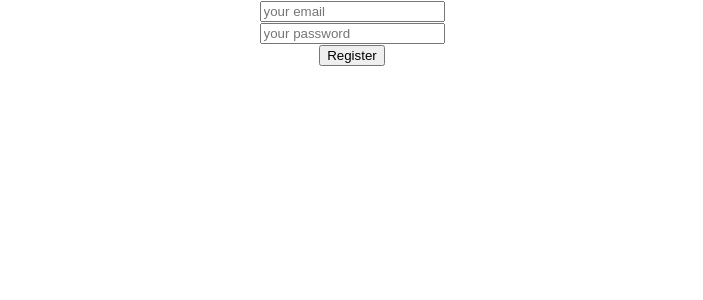
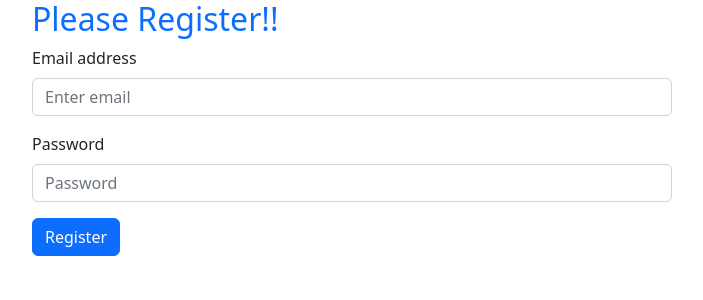
Before and after one commit to rasel497/email-password-auth, a React (Create React App) app: page / in a window 1280 px wide. Shown: the top 300 px of the page, without its empty margins (288-991 px from the left). Built offline with nearby package versions, Linux system fonts and the light colour scheme.

Commit message:
use bootstrap form and show display

```diff
--- a/package.json
+++ b/package.json
@@ -6,8 +6,10 @@
     "@testing-library/jest-dom": "^5.16.5",
     "@testing-library/react": "^13.4.0",
     "@testing-library/user-event": "^13.5.0",
+    "bootstrap": "^5.2.2",
     "firebase": "^9.12.1",
     "react": "^18.2.0",
+    "react-bootstrap": "^2.5.0",
     "react-dom": "^18.2.0",
     "react-scripts": "5.0.1",
     "web-vitals": "^2.1.4"
--- a/src/App.js
+++ b/src/App.js
@@ -1,26 +1,32 @@
 import './App.css';
 import { getAuth } from 'firebase/auth'
 import app from './firebase/firebase.init';
+import RegisterReactBootstrap from './componants/RegisterReactBootstrap';
+
 
 const auth = getAuth(app)
 
 //handleRegister
 const handleRegister = (event) => {
   event.preventDefault();
-  console.log(event)
+  const email = event.target.email.value;
+  const password = event.target.password.value;
+  console.log(email, password);
 }
 
+const handleEmailOnBlur = event => {
+  console.log(event.target.value)
+}
+
+const handlePasswordOnBlur = event => {
+  console.log(event.target.value);
+}
 
 function App() {
   return (
-    <div className="App">
-      <form onSubmit={handleRegister}>
-        <input type="email" name='email' id='' placeholder='your email' />
-        <br />
-        <input type="passwod" name='password' id='' placeholder='your password' />
-        <br />
-        <button type='submit'>Register</button>
-      </form>
+
+    <div className="">
+      <RegisterReactBootstrap></RegisterReactBootstrap>
     </div>
   );
 }
--- /dev/null
+++ b/src/componants/RegisterReactBootstrap.js
@@ -0,0 +1,32 @@
+import React from 'react';
+import Button from 'react-bootstrap/Button';
+import Form from 'react-bootstrap/Form';
+
+
+const RegisterReactBootstrap = () => {
+
+    return (
+        <div className='w-50 mx-auto'>
+            <h2 className='text-primary'>Please Register!!</h2>
+            <Form>
+                <Form.Group className="mb-3" controlId="formBasicEmail">
+                    <Form.Label>Email address</Form.Label>
+                    <Form.Control type="email" placeholder="Enter email" />
+                </Form.Group>
+
+                <Form.Group className="mb-3" controlId="formBasicPassword">
+                    <Form.Label>Password</Form.Label>
+                    <Form.Control type="password" placeholder="Password" />
+                </Form.Group>
+                {/* <Form.Group className="mb-3" controlId="formBasicCheckbox">
+                    <Form.Check type="checkbox" label="Check me out" />
+                </Form.Group> */}
+                <Button variant="primary" type="submit">
+                    Register
+                </Button>
+            </Form>
+        </div>
+    );
+};
+
+export default RegisterReactBootstrap;
--- a/src/index.js
+++ b/src/index.js
@@ -3,6 +3,8 @@ import ReactDOM from 'react-dom/client';
 import './index.css';
 import App from './App';
 import reportWebVitals from './reportWebVitals';
+import 'bootstrap/dist/css/bootstrap.min.css';
+
 
 const root = ReactDOM.createRoot(document.getElementById('root'));
 root.render(
```
Also changed, not shown: src/__steps.js (+6 -1 lines), src/componants/Register.js (added, +19 -0 lines), 1 other file (tests, documents, lock files or other folders).
